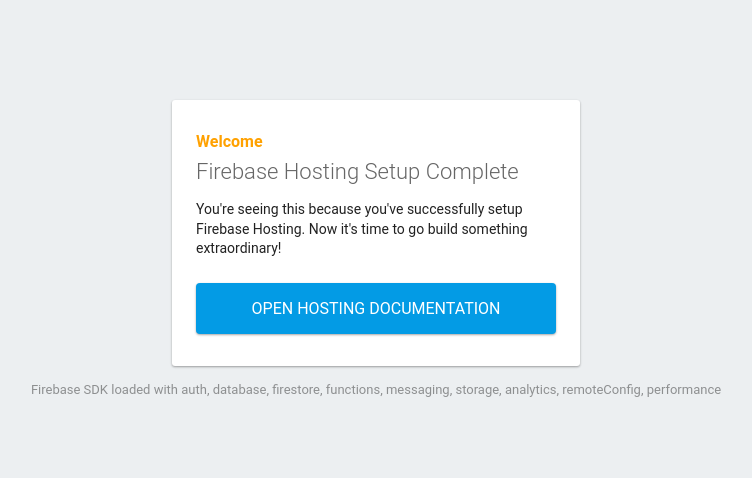
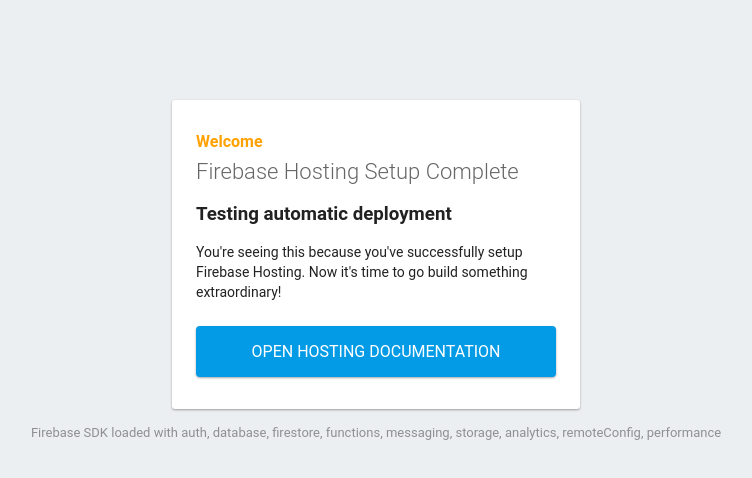
Before and after one commit to play-around/firebase-hosting-gs, a plain HTML site: page public/index.html in a window 1280 px wide. Shown: the whole page, without its empty margins (264-1016 px from the left). Drawn offline with Linux system fonts and the light colour scheme; some packages are replaced by stand-ins of ours.

Commit message:
Testing automatic deployment

```diff
--- a/public/index.html
+++ b/public/index.html
@@ -42,6 +42,7 @@
     <div id="message">
       <h2>Welcome</h2>
       <h1>Firebase Hosting Setup Complete</h1>
+      <h3>Testing automatic deployment</h3>
       <p>You're seeing this because you've successfully setup Firebase Hosting. Now it's time to go build something extraordinary!</p>
       <a target="_blank" href="https://firebase.google.com/docs/hosting/">Open Hosting Documentation</a>
     </div>
```
